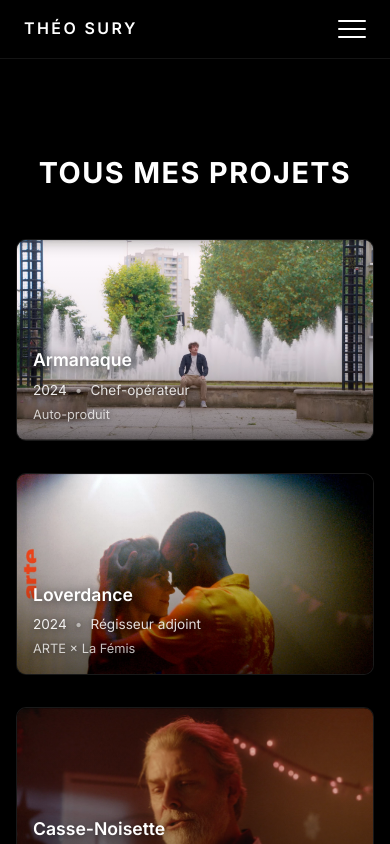
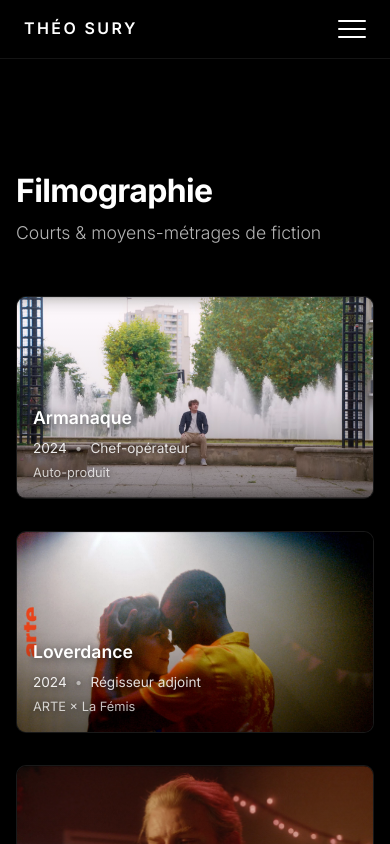
Before and after one commit to theosury/portfolio-theo, a React (Vite) app: page /films in a window 390 px wide. Shown: the top 844 px of the page. Built offline with nearby package versions, Linux system fonts and the light colour scheme; the HTML template or start-up script is replaced by a standard one.

Commit message:
Title Film Page

```diff
--- a/src/pages/Films.css
+++ b/src/pages/Films.css
@@ -8,12 +8,45 @@
   padding: var(--spacing-xl) 0;
 }
 
+/* ==========================================
+   HEADER - Typo élégante et minimaliste
+   ========================================== */
+
+.films-page__header {
+  text-align: left;
+  padding: var(--spacing-lg) 0 var(--spacing-xl);
+}
+
+.films-page__title {
+  font-size: clamp(3rem, 6vw, 5rem);
+  font-weight: var(--font-weight-bold);
+  margin: 0;
+  margin-bottom: var(--spacing-xs);
+  letter-spacing: -0.02em;
+}
+
+.films-page__subtitle {
+  font-size: 1.1rem;
+  color: var(--color-text-secondary);
+  opacity: 0.7;
+  margin: 0;
+  font-weight: var(--font-weight-light);
+}
+
+/* ==========================================
+   GRILLE DE PROJETS
+   ========================================== */
+
 .films-page__grid {
   display: grid;
   grid-template-columns: repeat(auto-fill, minmax(350px, 1fr));
   gap: var(--spacing-lg);
   margin-bottom: var(--spacing-xl);
 }
+
+/* ==========================================
+   SECTION POST-PRODUCTION
+   ========================================== */
 
 /* Séparateur entre films terminés et post-prod */
 .films-page__separator {
@@ -42,12 +75,6 @@
   letter-spacing: 0.05em;
 }
 
-/* Titre principal (quand utilisé seul en haut de page) */
-.films-page__section > .container > .films-page__postprod-title {
-  text-align: center;
-  margin-bottom: var(--spacing-lg);
-}
-
 .films-page__postprod-subtitle {
   font-size: 1rem;
   color: var(--color-text-secondary);
@@ -56,7 +83,7 @@
   letter-spacing: 0.15em;
 }
 
-/* Grille post-prod avec style légèrement différent */
+/* Grille post-prod */
 .films-page__grid--postprod {
   margin-bottom: 0;
 }
@@ -69,14 +96,21 @@
   opacity: 1;
 }
 
-/* Responsive */
+/* ==========================================
+   RESPONSIVE
+   ========================================== */
+
 @media (max-width: 768px) {
-  .films-page {
-    padding-top: calc(var(--header-height) + var(--spacing-lg));
+  .films-page__section {
+    padding: var(--spacing-lg) 0;
   }
 
-  .films-page__section {
-    padding: var(--spacing-lg) 0;
+  .films-page__header {
+    padding: var(--spacing-xl) 0 var(--spacing-lg);
+  }
+
+  .films-page__title {
+    font-size: 2.5rem;
   }
 
   .films-page__grid {
@@ -97,3 +131,9 @@
     font-size: 0.9rem;
   }
 }
+
+@media (max-width: 480px) {
+  .films-page__title {
+    font-size: 2rem;
+  }
+}
--- a/src/pages/Films.jsx
+++ b/src/pages/Films.jsx
@@ -7,12 +7,12 @@ import './Films.css';
 const Films = () => {
   const navigate = useNavigate();
 
-  // Films terminés (hero projects + films normaux, déjà triés par date)
+  // Films terminés
   const completedFilms = projectsData.films.filter(
     film => film.status !== 'En post-production'
   );
 
-  // Films en post-production (déjà triés par date)
+  // Films en post-production
   const filmsInProgress = projectsData.films.filter(
     film => film.status === 'En post-production'
   );
@@ -25,8 +25,13 @@ const Films = () => {
     <div className="films-page">
       <section className="films-page__section">
         <div className="container">
-          <h1 className="films-page__postprod-title" style={{ marginBottom: 'var(--spacing-lg)' }}>Tous mes projets</h1>
-          {/* Grille de tous les films terminés */}
+          {/* Header simple et élégant */}
+          <div className="films-page__header">
+            <h1 className="films-page__title">Filmographie</h1>
+            <p className="films-page__subtitle">Courts & moyens-métrages de fiction</p>
+          </div>
+
+          {/* Grille de films */}
           <div className="films-page__grid">
             {completedFilms.map((film) => (
               <ProjectCard
@@ -37,7 +42,7 @@ const Films = () => {
             ))}
           </div>
 
-          {/* Section post-production si films présents */}
+          {/* Section post-production */}
           {filmsInProgress.length > 0 && (
             <>
               <div className="films-page__separator"></div>
```
